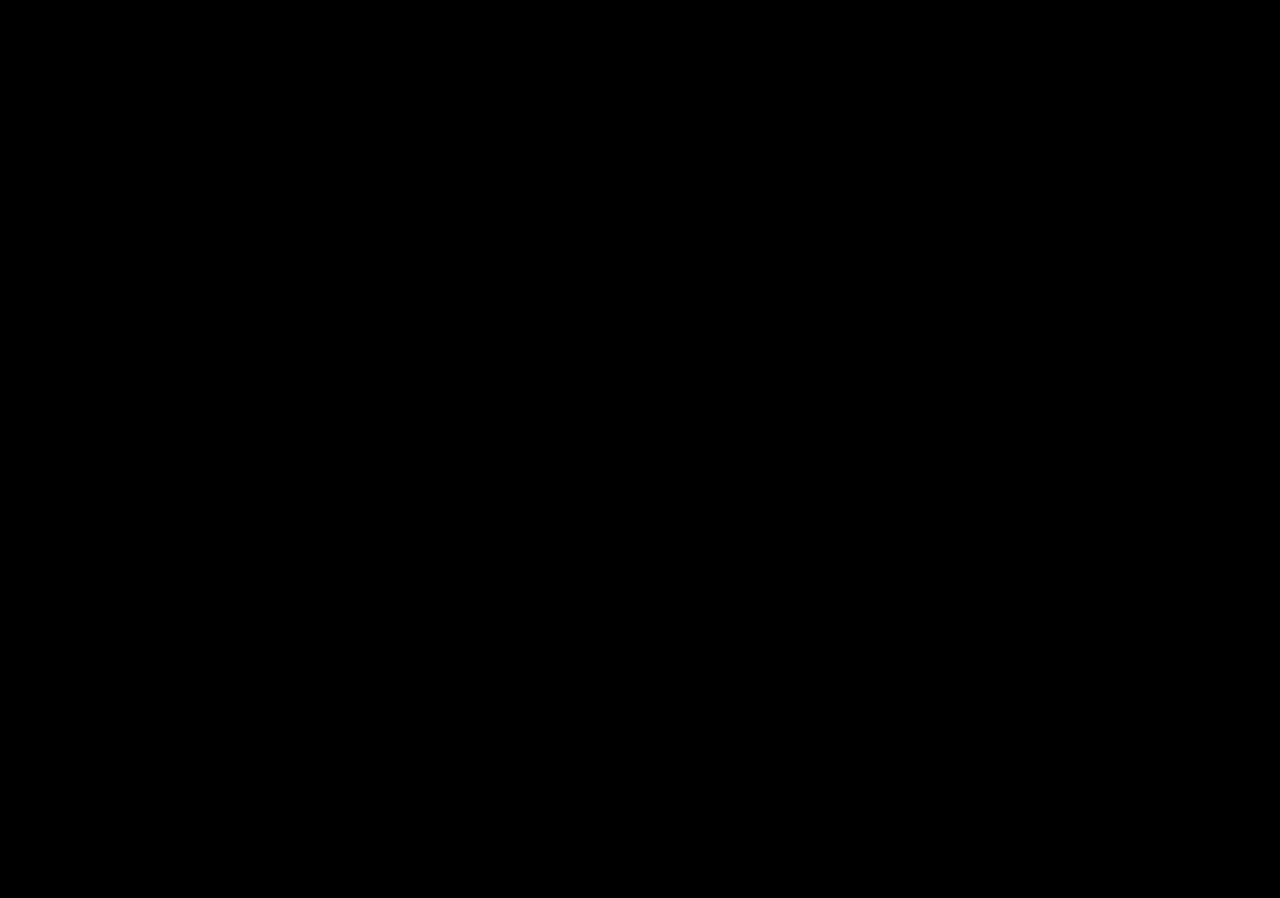
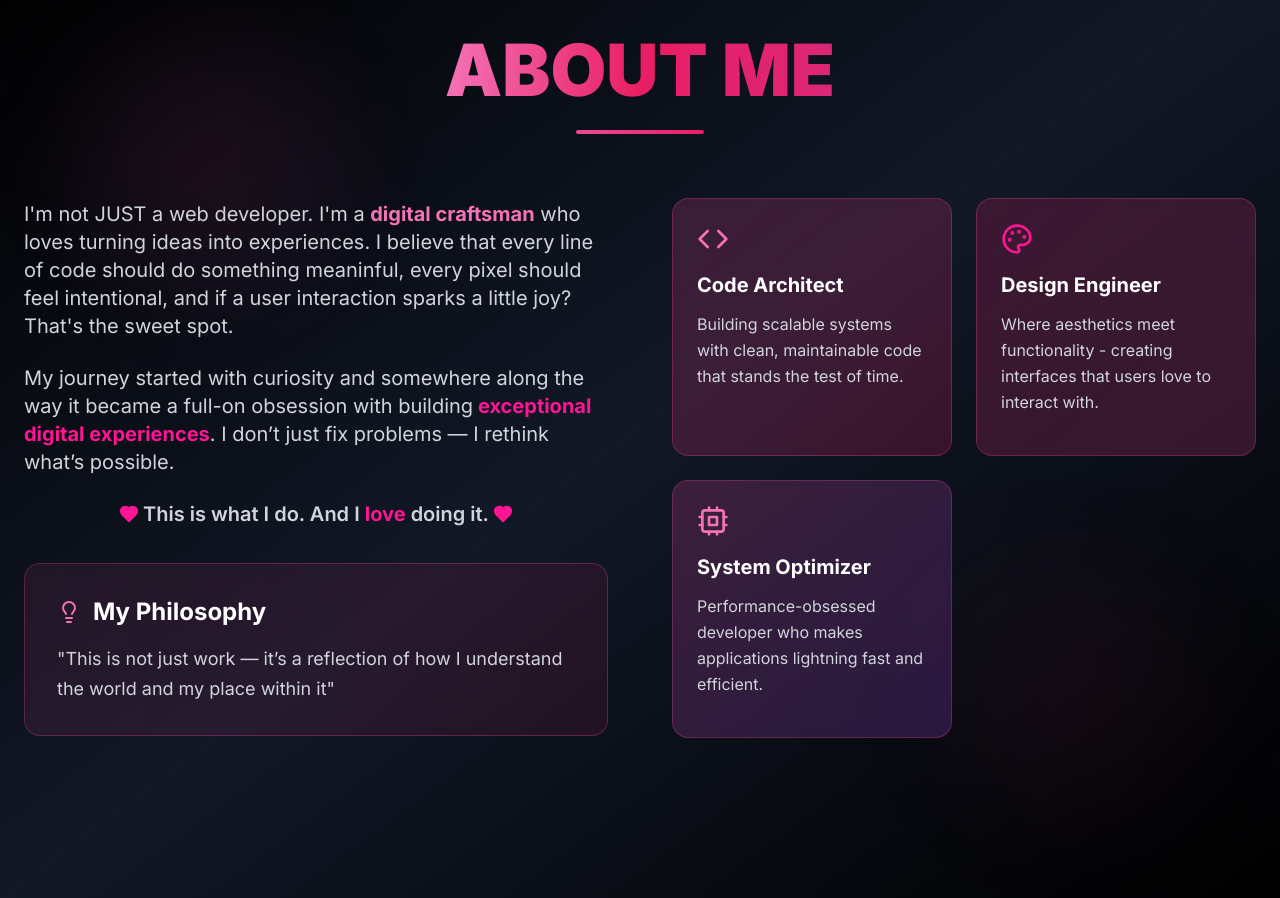
Before and after one commit to pali-s/Portfolio, a React (Vite) app in the folder pali-s-portfolio/: page / in a window 1280 px wide. Shown: the part 920-1818 px from the top of the page. Before the commit the page ends 874 px from the top, so only its background shows below. Built offline with nearby package versions, Linux system fonts and the light colour scheme.

Commit message:
About me section (wip)

```diff
--- a/pali-s-portfolio/src/App.tsx
+++ b/pali-s-portfolio/src/App.tsx
@@ -12,8 +12,8 @@ function App() {
     <div className="min-h-screen bg-white">
       <Header />
       <Hero />
-      {/* <About />
-      <Projects />
+      <About />
+      {/*<Projects />
       <Skills />
       <Contact />
       <Footer /> */}
--- a/pali-s-portfolio/src/components/About.tsx
+++ b/pali-s-portfolio/src/components/About.tsx
@@ -28,14 +28,14 @@ const About: React.FC = () => {
       icon: <Code className="text-pink-400" size={32} />,
       title: "Code Architect",
       description: "Building scalable systems with clean, maintainable code that stands the test of time.",
-      tech: ["React", "Node.js", "TypeScript", "Python"],
+      tech: ["React", "Node.js", "TypeScript", "mongoDB"],
       color: "from-pink-500/20 to-magenta-500/20"
     },
     {
       icon: <Palette className="text-magenta-400" size={32} />,
       title: "Design Engineer",
       description: "Where aesthetics meet functionality - creating interfaces that users love to interact with.",
-      tech: ["Figma", "CSS3", "Animation", "UX"],
+      tech: ["Figma", "CSS3", "UX"],
       color: "from-magenta-500/20 to-pink-500/20"
     },
     {
@@ -45,13 +45,13 @@ const About: React.FC = () => {
       tech: ["Optimization", "Caching", "CDN", "Monitoring"],
       color: "from-pink-500/20 to-purple-500/20"
     },
-    {
-      icon: <Rocket className="text-magenta-400" size={32} />,
-      title: "Innovation Driver",
-      description: "Always exploring cutting-edge technologies and pushing the boundaries of what's possible.",
-      tech: ["AI/ML", "WebGL", "PWA", "Microservices"],
-      color: "from-purple-500/20 to-magenta-500/20"
-    }
+    // {
+    //   icon: <Rocket className="text-magenta-400" size={32} />,
+    //   title: "Innovation Driver",
+    //   description: "Always exploring cutting-edge technologies and pushing the boundaries of what's possible.",
+    //   tech: ["AI/ML", "WebGL", "PWA", "Microservices"],
+    //   color: "from-purple-500/20 to-magenta-500/20"
+    // }
   ];
 
   const stats = [
@@ -71,37 +71,37 @@ const About: React.FC = () => {
 
       <div className="max-w-7xl mx-auto px-6 relative z-10">
         <div className="text-center mb-16">
-          <h2 className={`text-6xl md:text-7xl font-black mb-6 transition-all duration-1000 ${
-            isVisible ? 'opacity-100 translate-y-0' : 'opacity-0 translate-y-10'
+          <h2 className={`text-6xl md:text-7xl font-black mb-6 transition-all duration-1000 ${isVisible ? 'opacity-100 translate-y-0' : 'opacity-0 translate-y-10'
             }`}>
             <span className="bg-gradient-to-r from-pink-400 via-magenta-500 to-pink-600 bg-clip-text text-transparent">
               ABOUT ME
             </span>
           </h2>
-          <div className={`w-32 h-1 bg-gradient-to-r from-pink-500 to-magenta-500 mx-auto rounded-full transition-all duration-1000 delay-300 ${
-            isVisible ? 'opacity-100 scale-x-100' : 'opacity-0 scale-x-0'
+          <div className={`w-32 h-1 bg-gradient-to-r from-pink-500 to-magenta-500 mx-auto rounded-full transition-all duration-1000 delay-300 ${isVisible ? 'opacity-100 scale-x-100' : 'opacity-0 scale-x-0'
             }`} />
         </div>
 
         <div className="grid lg:grid-cols-2 gap-16 items-center mb-20">
           {/* Text Content */}
-          <div className={`space-y-8 transition-all duration-1000 delay-500 ${
-            isVisible ? 'opacity-100 translate-x-0' : 'opacity-0 -translate-x-10'
+          <div className={`space-y-8 transition-all duration-1000 delay-500 ${isVisible ? 'opacity-100 translate-x-0' : 'opacity-0 -translate-x-10'
             }`}>
             <div className="text-lg md:text-xl text-gray-300 leading-relaxed space-y-6">
               <p>
-                I'm not your typical developer. I'm a <span className="font-bold text-pink-400">digital craftsman</span> who
-                believes every line of code should serve a purpose, every pixel should have meaning, and every user interaction
-                should spark joy.
+                I'm not JUST a web developer. I'm a <span className="font-bold text-pink-400">digital craftsman</span> who loves turning ideas into experiences. I believe that every line of code should do something meaninful, every pixel should feel intentional, and if a user interaction sparks a little joy? That's the sweet spot.
               </p>
               <p>
-                My journey started with curiosity and evolved into an obsession with creating
+                My journey started with curiosity and somewhere along the way it became a full-on obsession with building
                 <span className="font-bold text-magenta-400"> exceptional digital experiences</span>.
-                I don't just solve problems – I reimagine possibilities.
+                I don’t just fix problems — I rethink what’s possible.
               </p>
-              <p>
-                When I'm not architecting the next big thing, you'll find me contributing to open source,
-                mentoring fellow developers, or experimenting with emerging technologies that will shape tomorrow's web.
+              <p className="text-center">
+                <span className="inline-flex items-center gap-1">
+                  <Heart className="text-magenta-400" size={20} fill="currentColor" />
+                  <span className="font-semibold">
+                    This is what I do. And I <span className="font-bold text-magenta-400">love</span> doing it.
+                  </span>
+                  <Heart className="text-magenta-400" size={20} fill="currentColor" />
+                </span>
               </p>
             </div>
 
@@ -111,8 +111,7 @@ const About: React.FC = () => {
                 My Philosophy
               </h3>
               <p className="text-gray-300 text-lg leading-relaxed">
-                "Code is poetry, design is storytelling, and user experience is the bridge between dreams and reality.
-                I'm here to build that bridge."
+                "This is not just work — it’s a reflection of how I understand the world and my place within it"
               </p>
             </div>
           </div>
@@ -122,8 +121,7 @@ const About: React.FC = () => {
             {highlights.map((item, index) => (
               <div
                 key={index}
-                className={`group relative bg-gradient-to-br ${item.color} backdrop-blur-sm p-6 rounded-2xl border border-pink-500/30 hover:border-pink-400/50 transform hover:scale-105 transition-all duration-500 cursor-pointer ${
-                  isVisible ? 'opacity-100 translate-y-0' : 'opacity-0 translate-y-10'
+                className={`group relative bg-gradient-to-br ${item.color} backdrop-blur-sm p-6 rounded-2xl border border-pink-500/30 hover:border-pink-400/50 transform hover:scale-105 transition-all duration-500 cursor-pointer ${isVisible ? 'opacity-100 translate-y-0' : 'opacity-0 translate-y-10'
                   }`}
                 style={{
                   animationDelay: `${600 + index * 100}ms`,
@@ -144,8 +142,7 @@ const About: React.FC = () => {
                   </p>
 
                   {/* Tech Stack */}
-                  <div className={`flex flex-wrap gap-2 transition-all duration-300 ${
-                    activeCard === index ? 'opacity-100 max-h-20' : 'opacity-70 max-h-0 overflow-hidden'
+                  <div className={`flex flex-wrap gap-2 transition-all duration-300 ${activeCard === index ? 'opacity-100 max-h-20' : 'opacity-70 max-h-0 overflow-hidden'
                     }`}>
                     {item.tech.map((tech, techIndex) => (
                       <span
@@ -166,8 +163,7 @@ const About: React.FC = () => {
         </div>
 
         {/* Stats Section */}
-        <div className={`grid grid-cols-2 md:grid-cols-4 gap-8 transition-all duration-1000 delay-1000 ${
-          isVisible ? 'opacity-100 translate-y-0' : 'opacity-0 translate-y-10'
+        {/* <div className={`grid grid-cols-2 md:grid-cols-4 gap-8 transition-all duration-1000 delay-1000 ${isVisible ? 'opacity-100 translate-y-0' : 'opacity-0 translate-y-10'
           }`}>
           {stats.map((stat, index) => (
             <div
@@ -183,7 +179,7 @@ const About: React.FC = () => {
               <div className="text-gray-400 font-medium text-sm uppercase tracking-wider">{stat.label}</div>
             </div>
           ))}
-        </div>
+        </div> */}
       </div>
     </section>
   );
--- a/pali-s-portfolio/src/components/Hero.tsx
+++ b/pali-s-portfolio/src/components/Hero.tsx
@@ -7,7 +7,7 @@ const Hero: React.FC = () => {
   const [isDeleting, setIsDeleting] = useState(false);
   const [mousePosition, setMousePosition] = useState({ x: 0, y: 0 });
 
-  const texts = ['FULL-STACK DEVELOPER', 'CREATIVE CODER', 'DIGITAL ARCHITECT', 'PROBLEM SOLVER'];
+  const texts = ['FULL-STACK WEB DEVELOPER', 'CREATIVE CODER', 'PROBLEM SOLVER'];
 
   useEffect(() => {
     const handleMouseMove = (e: MouseEvent) => {
```
Lines whose indentation alone changed are shown as unchanged.
